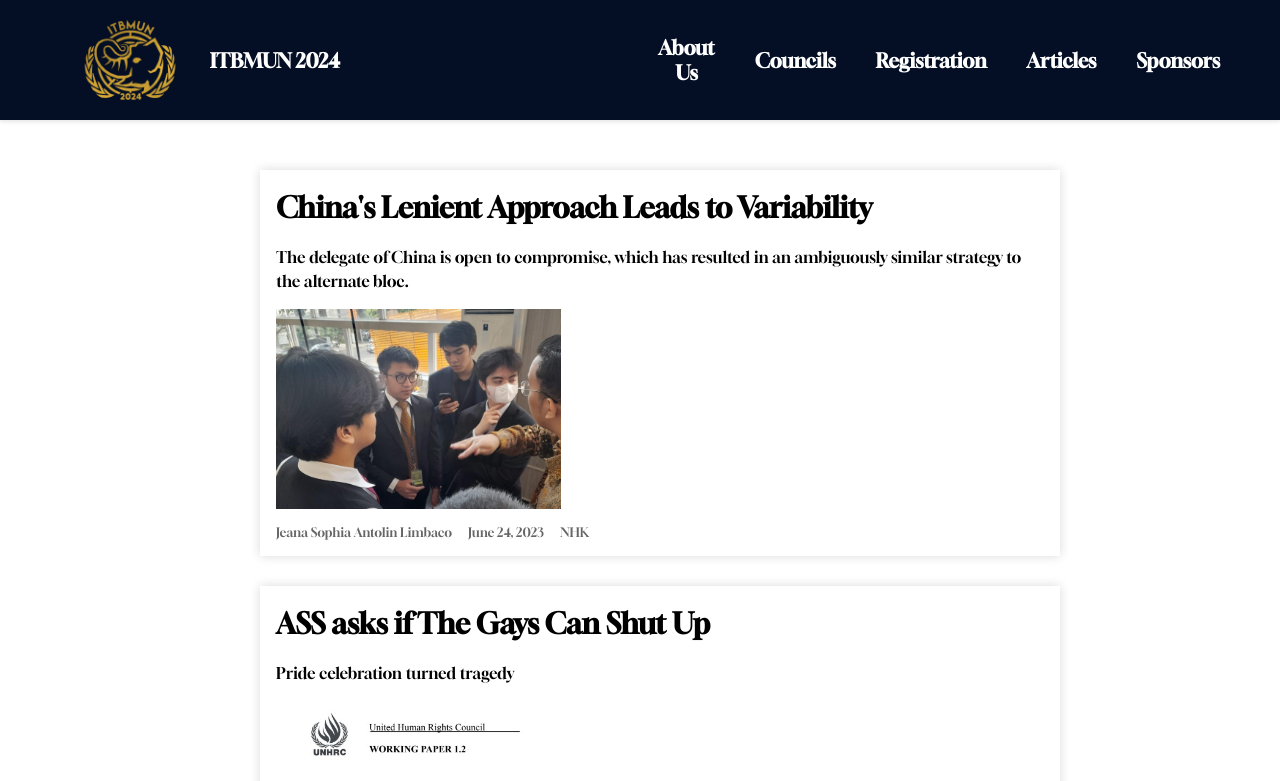
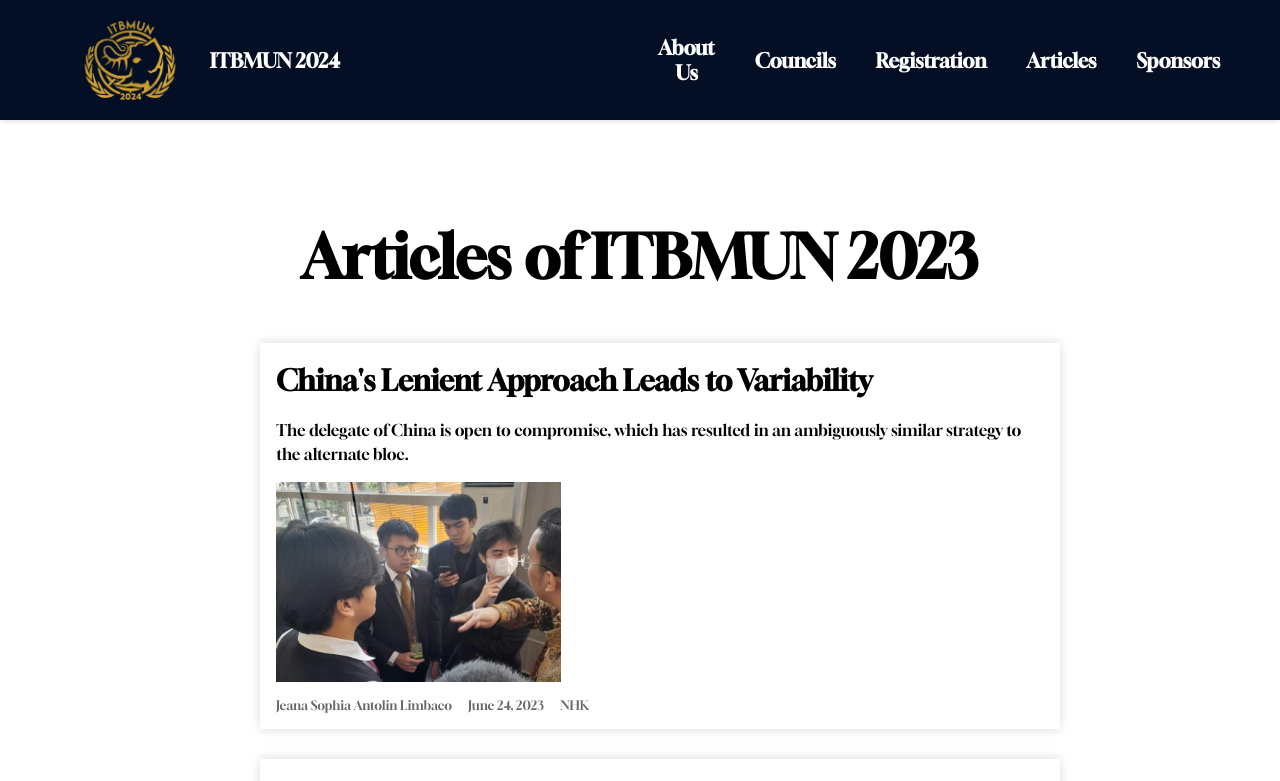
Before and after one commit to wigaandini/ITBMUN-2024-Website, a React (Create React App) app: page /articles in a window 1280 px wide. Shown: the top 781 px of the page. Built offline with nearby package versions, Linux system fonts and the light colour scheme.

Commit message:
revising council logo

```diff
--- a/src/pages/articles.jsx
+++ b/src/pages/articles.jsx
@@ -16,8 +16,10 @@ function Articles() {
   };
 
   return (
-    <>
-      <title>Articles of ITBMUN 2023</title>
+    <div className="Article">
+      <div className="Title">
+        <h1><b> Articles of ITBMUN 2023 </b></h1>
+      </div>
         <div className="container">
           {showPopup && (
             <div className="popup">
@@ -231,7 +233,7 @@ function Articles() {
           </div>
         </div>
       </div>
-    </>
+    </div>
   );
 }
 
--- a/src/styles/articles.css
+++ b/src/styles/articles.css
@@ -1,10 +1,10 @@
-.title {
+.Article {
   font-family: "GloockRegular", "BelgianoSerif2", "DMSerifDisplayRegular",
     "DMSerifDisplayItalic", sans-serif;
-  font-size: 1.8rem;
-  margin: 1rem;
-  text-align: justify;
-  line-height: 1.5;
+  max-width: 800px;
+  margin: 0 auto;
+  margin-top: 30px;
+  margin-bottom: 30px;
 }
 
 .container {
--- a/src/styles/council.css
+++ b/src/styles/council.css
@@ -85,7 +85,7 @@
 
   .CouncilCard {
     max-width: 80%;
-    height: auto;
+    height: 700px;
   }
 
   .CouncilCard h3 {
```
Lines whose indentation alone changed are shown as unchanged.
